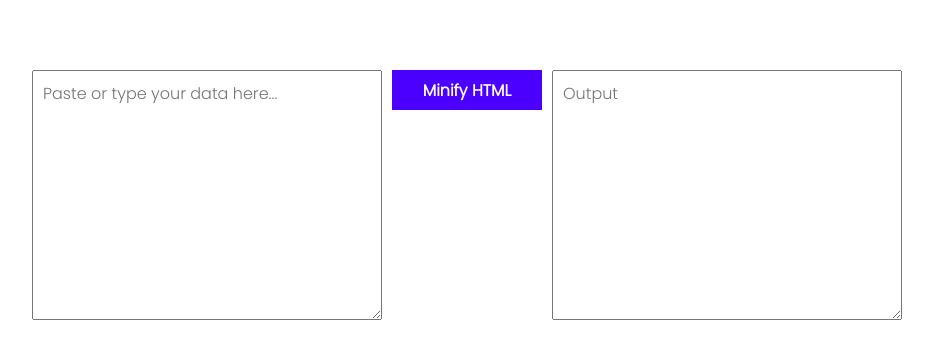
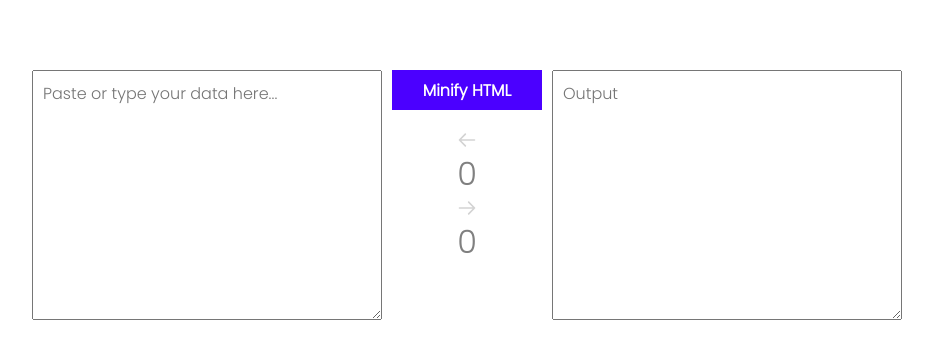
Before and after one commit to rodionsibov/super-duper-octo-engine, a plain HTML site: page index.html in a window 1280 px wide. Both pictures are taken after a click on the button "Minify HTML". Shown: the part 205-564 px from the top of the page, without its empty margins (173-1106 px from the left). Drawn offline with Linux system fonts and the light colour scheme.

Commit message:
refactor

```diff
--- a/index.html
+++ b/index.html
@@ -12,7 +12,23 @@
 <body>
     <section class="codeminify">
         <textarea class="simplecode" placeholder="Paste or type your data here..."></textarea>
-        <button id="htmlMinify">Minify HTML</button>
+        <div>
+            <button id="htmlMinify">Minify HTML</button>
+            <div class="info">
+                <svg xmlns="http://www.w3.org/2000/svg" class="h-6 w-6" fill="none" viewBox="0 0 24 24"
+                    stroke="currentColor">
+                    <path stroke-linecap="round" stroke-linejoin="round" stroke-width="2"
+                        d="M10 19l-7-7m0 0l7-7m-7 7h18" />
+                </svg>
+                <p id="inputInfo">0</p>
+                <svg xmlns="http://www.w3.org/2000/svg" class="h-6 w-6" fill="none" viewBox="0 0 24 24"
+                    stroke="currentColor">
+                    <path stroke-linecap="round" stroke-linejoin="round" stroke-width="2"
+                        d="M14 5l7 7m0 0l-7 7m7-7H3" />
+                </svg>
+                <p id="outputInfo">0</p>
+            </div>
+        </div>
         <textarea placeholder="Output" class="minifycode"></textarea>
     </section>
     <div class="mobile-message">
--- a/main.js
+++ b/main.js
@@ -1,3 +1,6 @@
+const inputEl = document.querySelectorAll('textarea')[0]
+const outputEl = document.querySelectorAll('textarea')[1]
+
 function minifyHtml(type, input, output) {
     output.value = input.value
         .replace(/\<\!--\s*?[^\s?\[][\s\S]*?--\>/g, '')
@@ -5,10 +8,10 @@ function minifyHtml(type, input, output) {
 }
 
 document.querySelector("#htmlMinify").addEventListener("click", function () {
-    minifyHtml(
-        this.innerHTML, document.querySelectorAll('textarea')[0], document.querySelectorAll('textarea')[1]
-    );
-    document.querySelectorAll('textarea')[1].addEventListener("focus", function() {
+    minifyHtml(this.innerHTML, inputEl, outputEl);
+    document.querySelector("#inputInfo").textContent = inputEl.value.length
+    document.querySelector("#outputInfo").textContent = outputEl.value.length
+    outputEl.addEventListener("focus", function () {
         this.select();
-        })
+    })
 }, false);
--- a/styles.css
+++ b/styles.css
@@ -41,6 +41,23 @@ button#htmlMinify {
     display: none;
 }
 
+.info {
+    margin-top: 20px;
+    display: grid;
+    place-items: center;
+}
+
+#inputInfo,
+#outputInfo {
+    font-size: 2rem;
+    color: gray;
+}
+
+svg {
+    width: 20px;
+    color: lightgray;
+}
+
 @media (max-width: 900px) {
     .codeminify {
         display: none;
```
